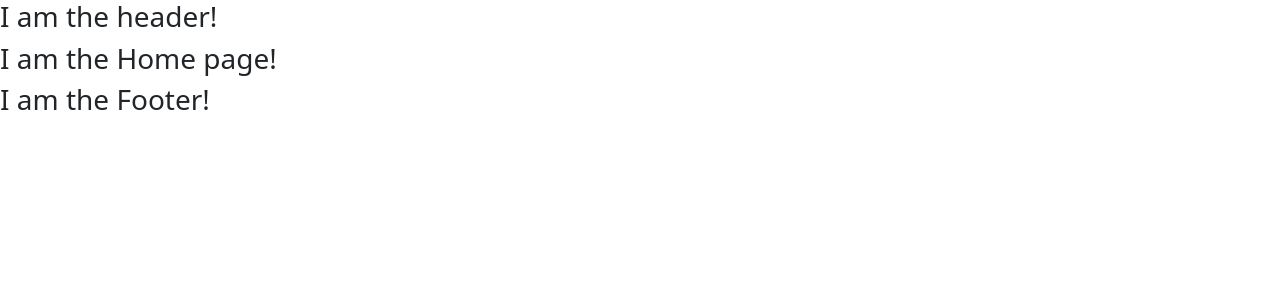
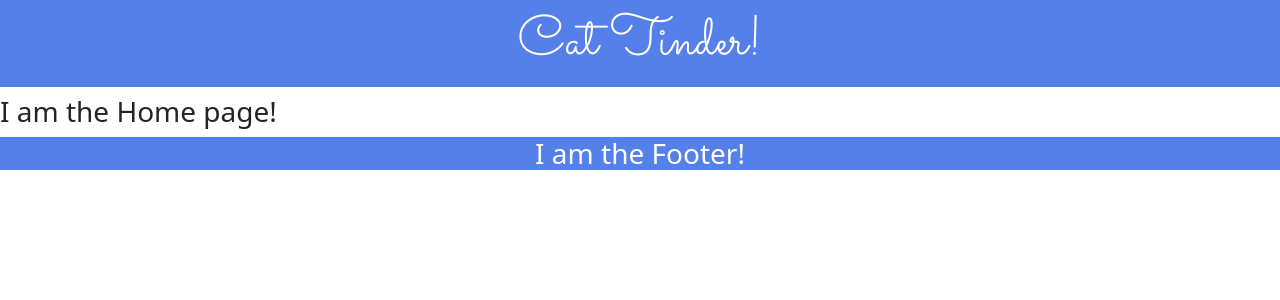
Before and after one commit to learn-academy-2021-charlie/cat-tinder-frontend-lauralyn-galadoe, a React (Create React App) app: page / in a window 1280 px wide. Shown: the top 300 px of the page. Built offline with nearby package versions, Linux system fonts and the light colour scheme.

Commit message:
style header, footer and notfound

```diff
--- a/src/App.css
+++ b/src/App.css
@@ -1,38 +1,22 @@
-.App {
-  text-align: center;
+@import url('https://fonts.googleapis.com/css2?family=Sacramento&display=swap');
+
+body{
+  background-color: #84CEEB;
 }
 
-.App-logo {
-  height: 40vmin;
-  pointer-events: none;
+#notfound-h3 {
+  color: purple;
 }
 
-@media (prefers-reduced-motion: no-preference) {
-  .App-logo {
-    animation: App-logo-spin infinite 20s linear;
-  }
-}
-
-.App-header {
-  background-color: #282c34;
-  min-height: 100vh;
-  display: flex;
-  flex-direction: column;
-  align-items: center;
-  justify-content: center;
-  font-size: calc(10px + 2vmin);
+.header-footer{
+  text-align: center;
+  background-color: #5680E9;
   color: white;
 }
 
-.App-link {
-  color: #61dafb;
+#header-style{
+  font-family: 'Sacramento', cursive;
+  font-size: 7vh;
+  padding: 10px 0px 10px 0px;
+
 }
-
-@keyframes App-logo-spin {
-  from {
-    transform: rotate(0deg);
-  }
-  to {
-    transform: rotate(360deg);
-  }
-}
--- a/src/App.js
+++ b/src/App.js
@@ -8,6 +8,7 @@ import CatNew from './pages/CatNew'
 import CatShow from './pages/CatShow'
 import NotFound from './pages/NotFound'
 import mockCats from './mockCats.js'
+import './App.css'
 
 
 import {
--- a/src/components/Footer.js
+++ b/src/components/Footer.js
@@ -4,7 +4,9 @@ class Footer extends Component {
   render() {
     return (
       <>
-        <h3>I am the Footer!</h3>
+        <div class="header-footer">
+          <h3 id="footer-style">I am the Footer!</h3>
+        </div>
       </>
     )
   }
--- a/src/components/Header.js
+++ b/src/components/Header.js
@@ -4,7 +4,9 @@ class Header extends Component {
   render() {
     return (
       <>
-        <h3>I am the header!</h3>
+        <div class="header-footer">
+          <h3 id="header-style">Cat Tinder!</h3>
+        </div>
       </>
     )
   }
--- a/src/pages/NotFound.js
+++ b/src/pages/NotFound.js
@@ -4,7 +4,7 @@ class NotFound extends Component {
   render() {
     return (
       <>
-        <h3>I am the NotFound page!</h3>
+        <h3 id="notfound-h3">I am the NotFound page!</h3>
       </>
     )
   }
```
